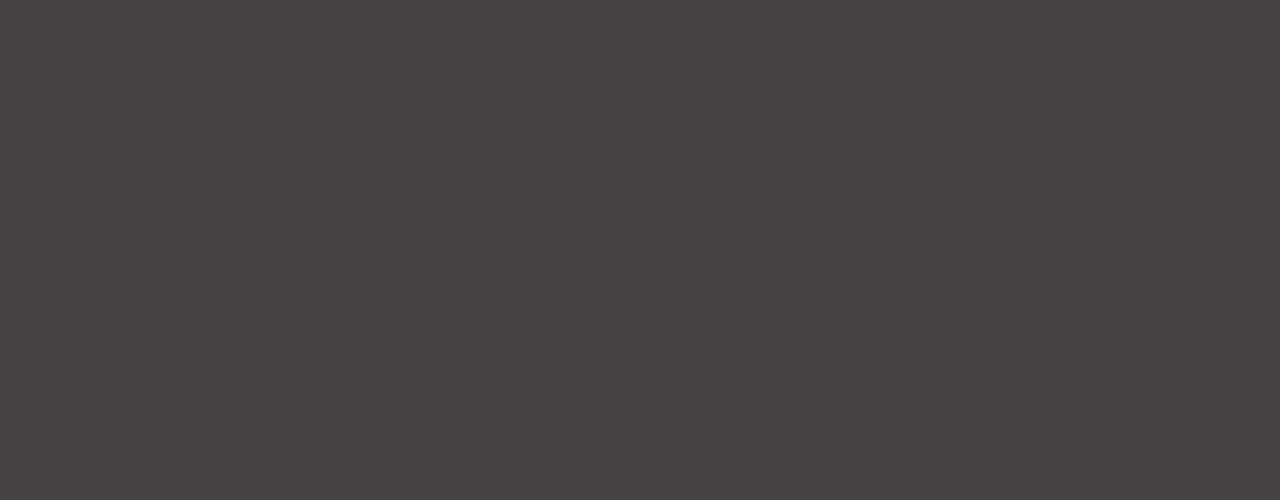
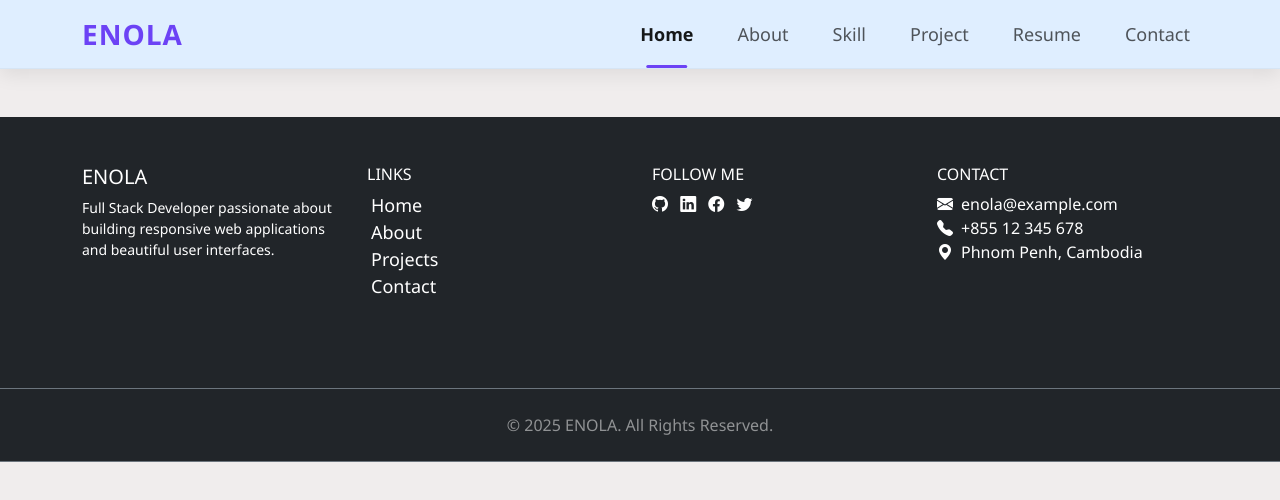
Before and after one commit to sivpunleu/MiniProject, a plain HTML site: page index.html in a window 1280 px wide. Drawn offline with nearby package versions, Linux system fonts and the light colour scheme.

Commit message:
header-footer

```diff
--- a/asset/css/style.css
+++ b/asset/css/style.css
@@ -1,12 +1,12 @@
-body{
-    background-color: rgb(67, 65, 65)!important;
+body {
+  background-color: rgb(240, 237, 237) !important;
 }
 /* var color */
-:root{
+:root {
   --main-color: rgb(255, 255, 255);
   --second-color: rgb(0, 0, 0);
   --hover-color: rgb(255, 0, 0);
-    --font-family: 'Segoe UI', Tahoma, Geneva, Verdana, sans-serif;
+  --font-family: "Segoe UI", Tahoma, Geneva, Verdana, sans-serif;
   --font-size: 16px;
   --font-weight: 400;
   --line-height: 1.5;
@@ -15,7 +15,7 @@ body{
   --text-transform: none;
 }
 /* global style */
-*{
+* {
   margin: 0;
   padding: 0;
   box-sizing: border-box;
@@ -28,3 +28,115 @@ body{
   text-transform: var(--text-transform);
   color: var(--main-color);
 }
+
+/* Bootstrap navbar adjustments */
+.navbar.site-header {
+  background: #dfeeff; /* pale blue */
+  box-shadow: 0 6px 18px rgba(0, 0, 0, 0.08);
+  border-bottom: 1px solid rgba(0, 0, 0, 0.04);
+}
+
+.navbar .site-logo {
+  color: #6c42f5 !important;
+  font-weight: 600;
+  font-size: 28px;
+}
+
+.navbar-toggler {
+  border-color: rgba(0, 0, 0, 0.08);
+}
+
+.navbar .nav-link:hover {
+  color: rgba(0, 0, 0, 0.85) !important;
+}
+
+.navbar .nav-link.active {
+  color: rgba(0, 0, 0, 0.9) !important;
+  font-weight: 600;
+}
+
+.navbar .nav-link.active::after {
+  content: "";
+  position: absolute;
+  left: 50%;
+  transform: translateX(-50%);
+  height: 3px;
+  background: #6c42f5;
+  bottom: -12px;
+  width: 60%;
+  border-radius: 2px;
+}
+
+@media (max-width: 991px) {
+  .navbar .site-logo {
+    font-size: 22px;
+  }
+  .navbar .nav-link {
+    font-size: 16px;
+  }
+}
+
+/* Header styles */
+.site-header {
+  background: #dfeeff; /* pale blue */
+  box-shadow: 0 6px 18px rgba(0, 0, 0, 0.08);
+  border-bottom: 1px solid rgba(0, 0, 0, 0.04);
+}
+.site-logo {
+  font-size: 28px;
+  font-weight: 600;
+  color: #6c42f5; /* purple */
+  text-decoration: none;
+  letter-spacing: 1px;
+}
+.site-nav {
+  display: flex;
+  gap: 28px;
+  align-items: center;
+}
+.site-nav a {
+  color: rgba(0, 0, 0, 0.65);
+  text-decoration: none;
+  font-size: 18px;
+  padding: 8px 4px;
+  position: relative;
+}
+.site-nav a:hover {
+  color: rgba(0, 0, 0, 0.85);
+}
+/* active underline */
+.site-nav a.active {
+  color: rgba(0, 0, 0, 0.9);
+  font-weight: 600;
+}
+.site-nav a.active::after {
+  content: "";
+  position: absolute;
+  left: 0;
+  right: 0;
+  height: 3px;
+  background: #6c42f5; /* purple underline */
+  bottom: -12px;
+  margin: 0 auto;
+  width: 60%;
+  border-radius: 2px;
+}
+/* responsive */
+@media (max-width: 700px) {
+  .site-header .container {
+    padding: 14px 16px;
+  }
+  .site-nav {
+    gap: 14px;
+  }
+  .site-logo {
+    font-size: 22px;
+  }
+}
+li>a {
+    color: white;
+    font-size: 18px;
+    text-decoration: none;
+    padding: 8px 4px;
+    position: relative;
+}
--- a/index.html
+++ b/index.html
@@ -10,7 +10,27 @@
     <title>Document</title>
   </head>
  <body>
- <header></header>
+ <header>
+   <nav class="navbar navbar-expand-lg site-header">
+     <div class="container">
+       <a class="navbar-brand site-logo" href="#">ENOLA</a>
+       <button class="navbar-toggler" type="button" data-bs-toggle="collapse" data-bs-target="#mainNav" aria-controls="mainNav" aria-expanded="false" aria-label="Toggle navigation">
+         <span class="navbar-toggler-icon"></span>
+       </button>
+
+       <div class="collapse navbar-collapse justify-content-end" id="mainNav">
+         <ul class="site-nav navbar-nav ms-auto  ">
+           <li class="nav-item"><a class="nav-link active" aria-current="page" href="#">Home</a></li>
+           <li class="nav-item"><a class="nav-link" href="#about">About</a></li>
+           <li class="nav-item"><a class="nav-link" href="#skill">Skill</a></li>
+           <li class="nav-item"><a class="nav-link" href="#project">Project</a></li>
+           <li class="nav-item"><a class="nav-link" href="#resume">Resume</a></li>
+           <li class="nav-item"><a class="nav-link" href="#contact">Contact</a></li>
+         </ul>
+       </div>
+     </div>
+   </nav>
+ </header>
  <main>
      <!-- my -->
     <section></section>
@@ -21,7 +41,50 @@
    <!-- vannda -->
     <section></section>
  </main>
- <footer></footer>
+ <footer class="site-footer mt-5 bg-dark">
+   <div class="footer-top py-5">
+     <div class="container">
+       <div class="row text-white">
+         <div class="col-md-3 mb-4">
+           <h5 class="footer-brand">ENOLA</h5>
+           <p class="small">Full Stack Developer passionate about building responsive web applications and beautiful user interfaces.</p>
+         </div>
+         <div class="col-md-3 mb-4">
+           <h6 class="footer-heading">LINKS</h6>
+           <ul class="list-unstyled footer-links">
+             <li><a href="#">Home</a></li>
+            <li><a href="#about" class="underline">About</a></li>
+            <li><a href="#project" class="underline">Projects</a></li>
+            <li><a href="#contact" class="underline">Contact</a></li>
+          </ul>
+        </div>
+        <div class="col-md-3 mb-4">
+          <h6 class="footer-heading">FOLLOW ME</h6>
+          <div class="social-icons mt-2">
+            <a href="#" class="me-2"><i class="bi bi-github"></i></a>
+            <a href="#" class="me-2"><i class="bi bi-linkedin"></i></a>
+            <a href="#" class="me-2"><i class="bi bi-facebook"></i></a>
+            <a href="#" class="me-2"><i class="bi bi-twitter"></i></a>
+          </div>
+        </div>
+        <div class="col-md-3 mb-4">
+          <h6 class="footer-heading">CONTACT</h6>
+          <ul class="list-unstyled contact-list mt-2">
+            <li><i class="bi bi-envelope-fill me-2"></i>enola@example.com</li>
+            <li><i class="bi bi-telephone-fill me-2"></i>+855 12 345 678</li>
+            <li><i class="bi bi-geo-alt-fill me-2"></i>Phnom Penh, Cambodia</li>
+          </ul>
+        </div>
+      </div>
+    </div>
+  </div>
+  <div class="footer-bottom py-4 border-bottom border-top border-secondary">
+    <div class="container text-center text-white-50">
+      © 2025 ENOLA. All Rights Reserved.
+    </div>
+  </div>
+</footer>
+
   </body>
     <script src="asset/bootstrap-5.3.7/js/bootstrap.bundle.min.js"></script>
 
```
Lines whose indentation alone changed are shown as unchanged.
